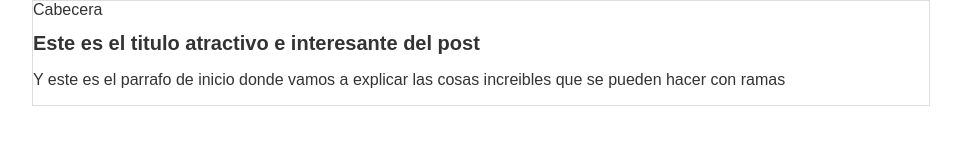
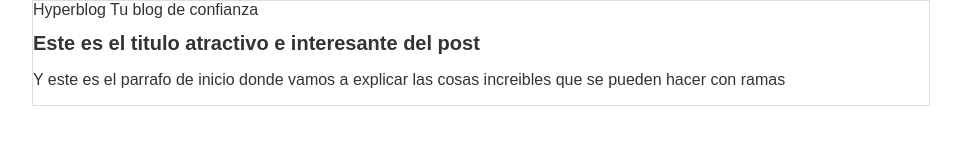
Before and after one commit to brayancaselles/hyperblog, a plain HTML site: page proyecto1/blogpost.html in a window 1280 px wide. Shown: the whole page, without its empty margins (159-1120 px from the left). Drawn offline with Linux system fonts and the light colour scheme; a script that the page names is missing.

Commit message:
Finalizada la cabezera co mensaje azul

```diff
--- a/proyecto1/blogpost.html
+++ b/proyecto1/blogpost.html
@@ -11,7 +11,8 @@
 <body>
     <div  id="container">
         <div id="cabecera">
-            Cabecera
+            Hyperblog
+            <span id="tagline">Tu blog de confianza</span>
         </div>
         <div id="post">
     <h1>Este es el titulo
```
